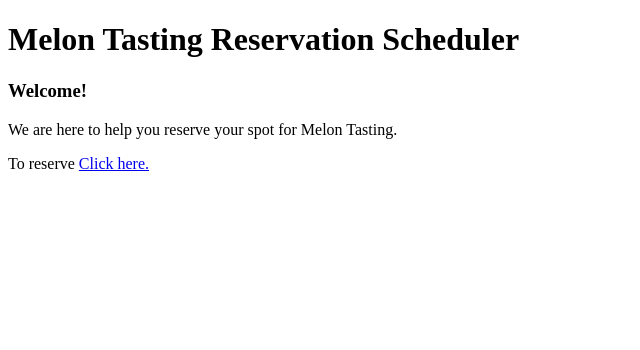
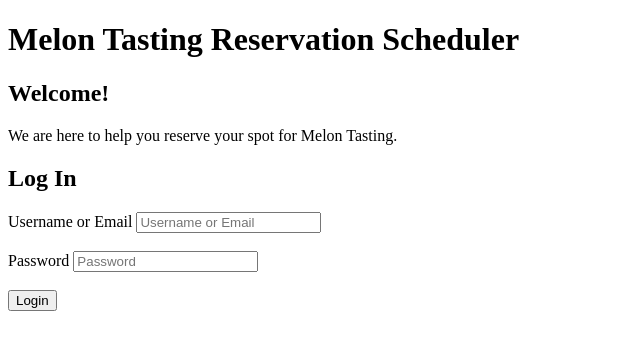
Before and after one commit to bhawnam/take-home-challenge-melon-tasting, a Flask app: page / in a window 1280 px wide. Shown: the top 350 px of the page, without its empty margins (0-640 px from the left). Run offline with Flask 2, Linux system fonts and the light colour scheme.

Commit message:
Added a /login route in the server to allow user to login. Also, included a form in the himepage template to let the user enter thier credentials.

```diff
--- a/server.py
+++ b/server.py
@@ -16,6 +16,13 @@ def homepage():
     return render_template("homepage.html")
 
 
+@app.route('/login', methods=["POST"])
+def login():
+    """View login page. """
+
+    return render_template("login.html")
+
+
 if __name__=='__main__':
     connect_to_db(app)
     app.run(host="0.0.0.0", debug=True)
--- a/templates/homepage.html
+++ b/templates/homepage.html
@@ -4,8 +4,26 @@
 
 {% block body %}
     <h1> Melon Tasting Reservation Scheduler </h1>
-    <h3> Welcome! </h3>
-    <p> We are here to help you reserve your spot for Melon Tasting.</p>
-    To reserve <a href="/login"> Click here. </a>
-
+    <div>
+        <h2> Welcome! </h2>
+        <p> We are here to help you reserve your spot for Melon Tasting.</p>
+    </div>
+    <div>
+    <h2>Log In </h2>
+        <form action="/login" method="POST">
+        <div>
+            <label>  Username or Email  </label>
+           <input type="email" name="email" placeholder="Username or Email" required>
+        </div>
+        <br/>
+        <div>
+            <label> Password </label>
+            <input type="password" name="password" placeholder="Password" required>
+        </div>
+        <br/>
+        <div>
+            <button> Login </button>
+        </div>
+        </form>
+    </div>
 {% endblock %}
```
